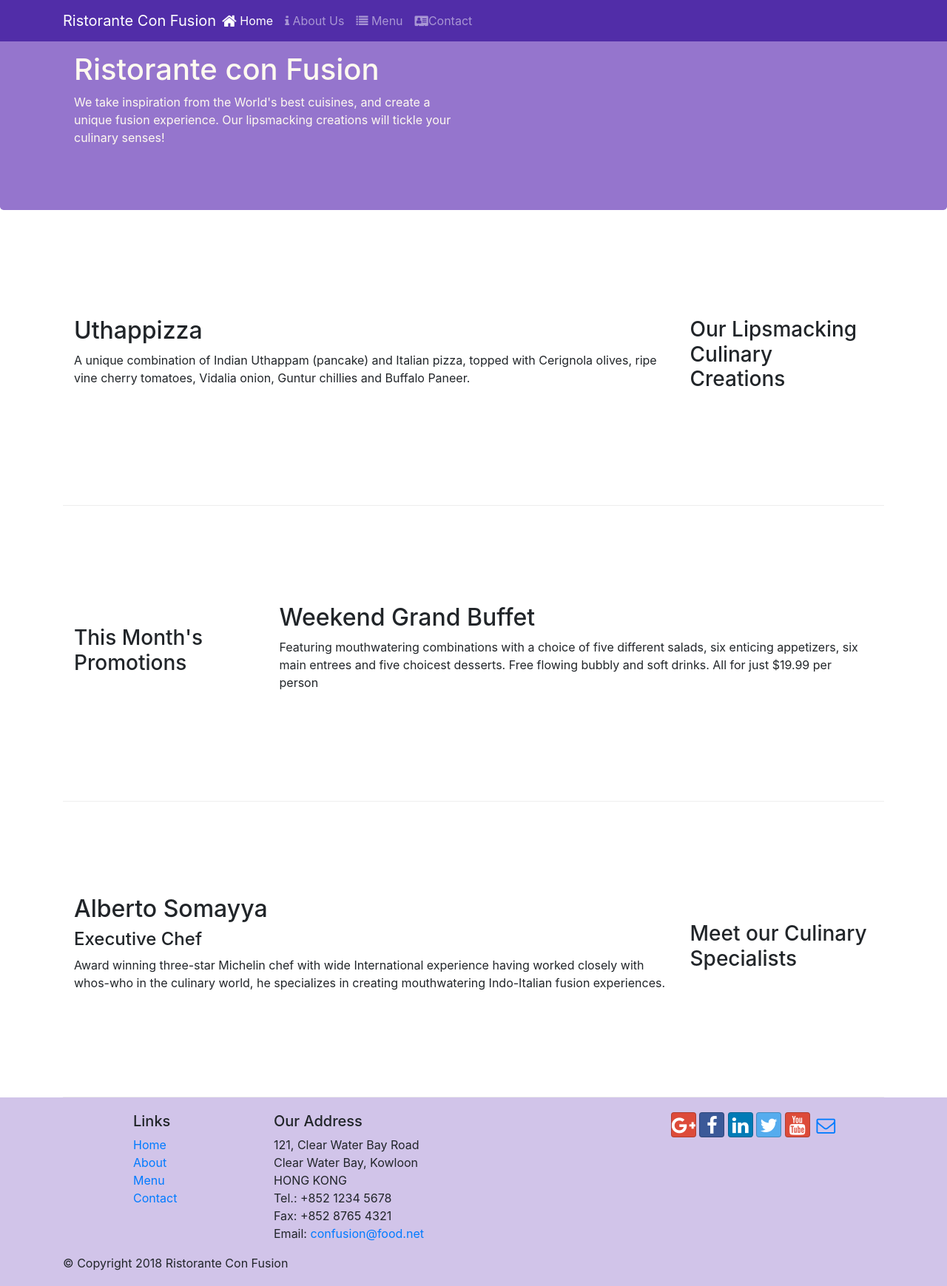
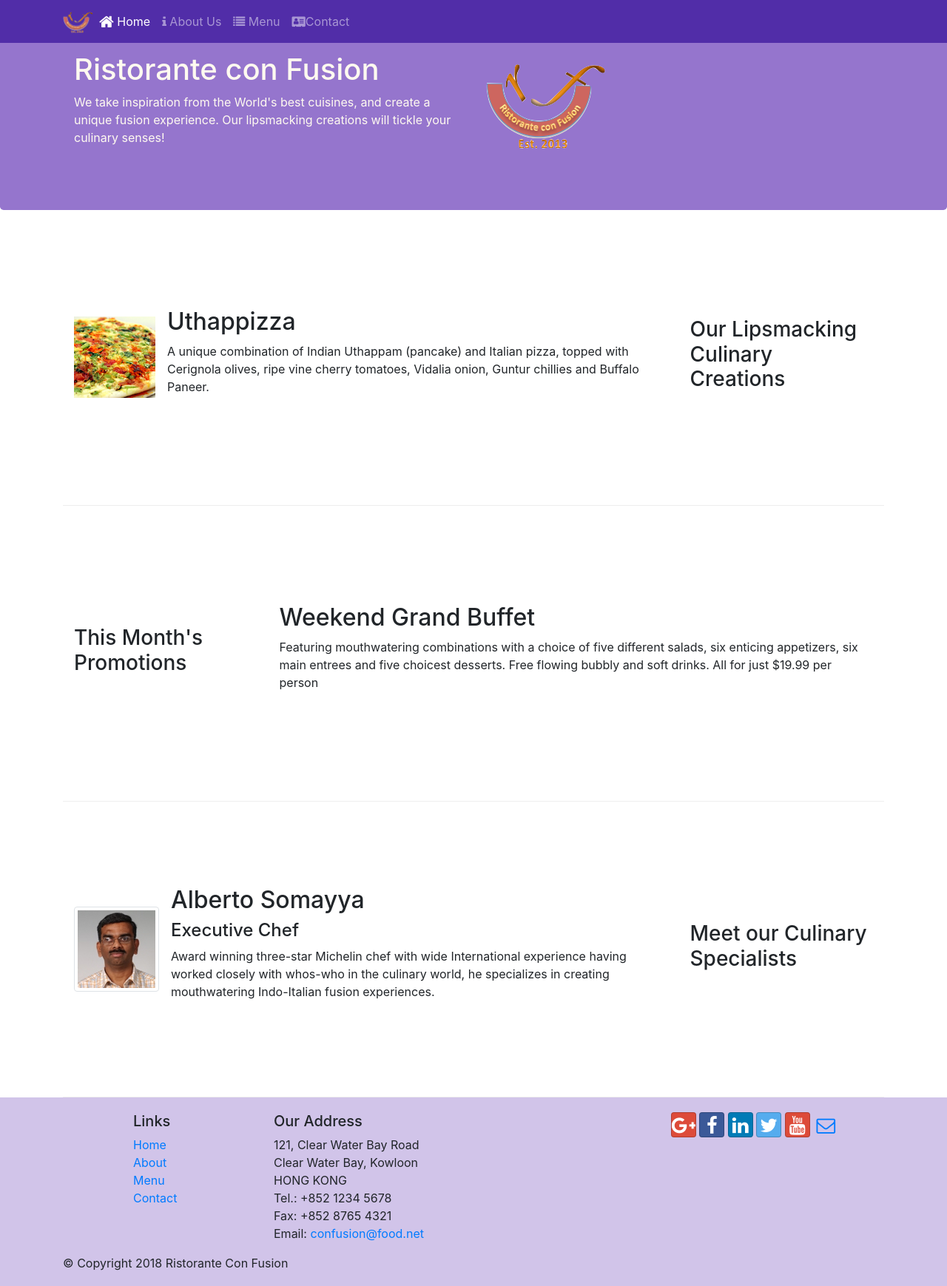
Before and after one commit to hansapradhan/conFusion, a website: page index.html in a window 1280 px wide. Shown: the whole page at 74% size. Drawn offline with nearby package versions, Linux system fonts and the light colour scheme.

Commit message:
Images and Media

```diff
--- a/index.html
+++ b/index.html
@@ -16,23 +16,24 @@
 </head>
 
 <body>
+  <!-- This is the navbar -->
     <nav class="navbar navbar-dark navbar-expand-sm  fixed-top">
       <div class="container">
         <button type="button" name="button" class="navbar-toggler" data-toggle= "collapse" data-target= "#Navbar">
           <span class="navbar-toggler-icon"></span>
         </button>
-        <a class="navbar-brand mr-auto" href="#"> Ristorante Con Fusion</a>
+        <a class="navbar-brand mr-auto" href="#"> <img src="img/logo.png" height="30" width="41" alt="My logo"></a>
         <div class="collapse navbar-collapse" id="Navbar">
             <ul class="navbar-nav mr-auto">
               <li class="nav-item active"> <a class="nav-link" href="#"><span class="fa fa-home fa-lg"></span>  Home</a> </li>
               <li class="nav-item"> <a class="nav-link" href="./aboutus.html"><span class="fa fa-info"></span> About Us</a> </li>
               <li class="nav-item"> <a class="nav-link" href="#"><span class="fa fa-list"></span> Menu</a> </li>
-              <li class="nav-item"> <a class="nav-link" href="#"><span class="fa fa-address-card"></span>Contact</a> </li>
+              <li class="nav-item"> <a class="nav-link" href="./contactus.html"><span class="fa fa-address-card"></span>Contact</a> </li>
             </ul>
         </div>
-
       </div>
     </nav>
+    <!-- This is the header using jumbotron -->
     <header class="jumbotron">
         <div class ="container">
             <div class="row row-header">
@@ -40,20 +41,29 @@
                     <h1>Ristorante con Fusion</h1>
                     <p>We take inspiration from the World's best cuisines, and create a unique fusion experience. Our lipsmacking creations will tickle your culinary senses!</p>
                 </div>
-                <div class="col-12 col-sm">
+                <div class="col-12 col-sm align-self-center">
+                  <img src="img/logo.png" class="img-fluid" alt="My logo">
                 </div>
             </div>
         </div>
     </header>
 
+    <!-- This is the main container -->
     <div class ="container">
+
         <div class="row row-content align-items-center">
             <div class="col-12 col-sm-4 order-sm-last col-md-3">
                 <h3>Our Lipsmacking Culinary Creations</h3>
             </div>
+
             <div class="col col-sm order-sm-first col-md">
-                <h2>Uthappizza</h2>
-                <p>A unique combination of Indian Uthappam (pancake) and Italian pizza, topped with Cerignola olives, ripe vine cherry tomatoes, Vidalia onion, Guntur chillies and Buffalo Paneer.</p>
+                <div class="media">
+                    <img src="img/uthappizza.png" class="d-flex mr-3 image-thumbnail align-self-center" alt="Uthappizza">
+                    <div class="media-body">
+                        <h2 class="mt-0">Uthappizza</h2>
+                        <p>A unique combination of Indian Uthappam (pancake) and Italian pizza, topped with Cerignola olives, ripe vine cherry tomatoes, Vidalia onion, Guntur chillies and Buffalo Paneer.</p>
+                    </div>
+                </div>
             </div>
         </div>
 
@@ -73,9 +83,14 @@
                 <h3>Meet our Culinary Specialists</h3>
             </div>
             <div class="col col-sm order-sm-first col-md">
-                <h2>Alberto Somayya</h2>
-                <h4>Executive Chef</h4>
-                <p>Award winning three-star Michelin chef with wide International experience having worked closely with whos-who in the culinary world, he specializes in creating mouthwatering Indo-Italian fusion experiences. </p>
+              <div class="media">
+                  <img class="dflex mr-3 img-thumbnail align-self-center" src="img/alberto.png" alt="Alberto pic">
+                  <div class="media-body">
+                    <h2 class="mt-0">Alberto Somayya</h2>
+                    <h4>Executive Chef</h4>
+                    <p>Award winning three-star Michelin chef with wide International experience having worked closely with whos-who in the culinary world, he specializes in creating mouthwatering Indo-Italian fusion experiences. </p>
+                  </div>
+              </div>
             </div>
         </div>
     </div>
```
Also changed, not shown: aboutus.html (+4 -3 lines), contactus.html (+3 -2 lines), img/alberto.png (added), img/buffet.png (added), img/logo.png (added), img/uthappizza.png (added), 2 other files.
